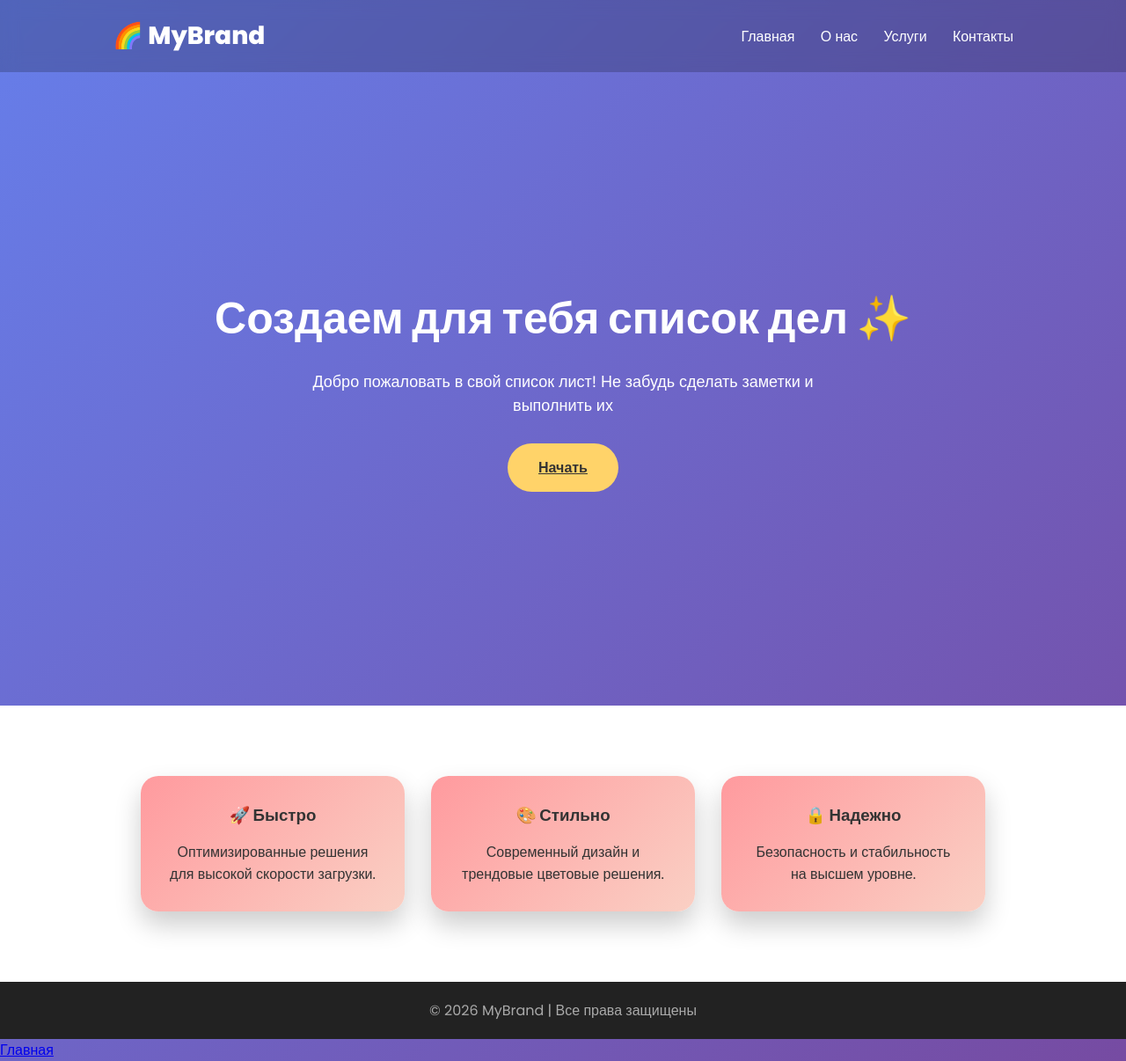
After one commit to Reg-kun/todo_appdjango, a Django app: page / in a window 1280 px wide. The commit adds this page. Shown: the whole page at 88% size. Run offline with Django 5.2, Linux system fonts and the light colour scheme.

Commit message:
обновил

```diff
--- /dev/null
+++ b/templates/index.html
@@ -0,0 +1,177 @@
+<!doctype html>
+<html lang="en">
+  <head>
+    <meta charset="UTF-8" />
+    <meta name="viewport" content="width=device-width, initial-scale=1.0" />
+    <title>Дом</title>
+  </head>
+  <body>
+       <link href="https://fonts.googleapis.com/css2?family=Poppins:wght@300;400;600;800&display=swap" rel="stylesheet">
+    <style>
+        * {
+            margin: 0;
+            padding: 0;
+            box-sizing: border-box;
+            font-family: 'Poppins', sans-serif;
+        }
+
+        body {
+            background: linear-gradient(135deg, #667eea, #764ba2);
+            color: white;
+            overflow-x: hidden;
+        }
+
+        header {
+            display: flex;
+            justify-content: space-between;
+            align-items: center;
+            padding: 20px 10%;
+            background: rgba(0,0,0,0.2);
+            backdrop-filter: blur(10px);
+        }
+
+        header h1 {
+            font-weight: 800;
+            font-size: 28px;
+        }
+
+        nav a {
+            color: white;
+            text-decoration: none;
+            margin-left: 25px;
+            font-weight: 500;
+            transition: 0.3s;
+        }
+
+        nav a:hover {
+            color: #ffd369;
+        }
+
+        .hero {
+            display: flex;
+            justify-content: center;
+            align-items: center;
+            text-align: center;
+            height: 90vh;
+            padding: 20px;
+            flex-direction: column;
+        }
+
+        .hero h2 {
+            font-size: 50px;
+            font-weight: 800;
+            margin-bottom: 20px;
+            animation: fadeIn 1.5s ease-in-out;
+        }
+
+        .hero p {
+            font-size: 18px;
+            max-width: 600px;
+            margin-bottom: 30px;
+            animation: fadeIn 2s ease-in-out;
+        }
+
+        .btn {
+            padding: 15px 35px;
+            border-radius: 50px;
+            border: none;
+            font-size: 16px;
+            font-weight: 600;
+            cursor: pointer;
+            transition: 0.3s;
+            background: #ffd369;
+            color: #333;
+        }
+
+        .btn:hover {
+            transform: scale(1.1);
+            background: white;
+        }
+
+        .cards {
+            display: flex;
+            justify-content: center;
+            gap: 30px;
+            padding: 80px 10%;
+            flex-wrap: wrap;
+            background: white;
+            color: #333;
+        }
+
+        .card {
+            background: linear-gradient(135deg, #ff9a9e, #fad0c4);
+            padding: 30px;
+            border-radius: 20px;
+            width: 300px;
+            text-align: center;
+            box-shadow: 0 15px 30px rgba(0,0,0,0.2);
+            transition: 0.4s;
+        }
+
+        .card:hover {
+            transform: translateY(-15px);
+        }
+
+        .card h3 {
+            margin-bottom: 15px;
+        }
+
+        footer {
+            text-align: center;
+            padding: 20px;
+            background: #222;
+            color: #aaa;
+        }
+
+        @keyframes fadeIn {
+            from {opacity: 0; transform: translateY(20px);}
+            to {opacity: 1; transform: translateY(0);}
+        }
+
+        @media(max-width: 768px){
+            .hero h2{
+                font-size: 32px;
+            }
+        }
+    </style>
+</head>
+<body>
+
+<header>
+    <h1>🌈 MyBrand</h1>
+    <nav>
+        <a href="#">Главная</a>
+        <a href="#">О нас</a>
+        <a href="#">Услуги</a>
+        <a href="#">Контакты</a>
+    </nav>
+</header>
+
+<section class="hero">
+    <h2>Создаем для тебя список дел ✨</h2>
+    <p>Добро пожаловать в свой список лист! Не забудь сделать заметки и выполнить их</p>
+    <a class="btn" href="{% url 'todo' %}">Начать</a>
+</section>
+
+<section class="cards">
+    <div class="card">
+        <h3>🚀 Быстро</h3>
+        <p>Оптимизированные решения для высокой скорости загрузки.</p>
+    </div>
+    <div class="card">
+        <h3>🎨 Стильно</h3>
+        <p>Современный дизайн и трендовые цветовые решения.</p>
+    </div>
+    <div class="card">
+        <h3>🔒 Надежно</h3>
+        <p>Безопасность и стабильность на высшем уровне.</p>
+    </div>
+</section>
+
+<footer>
+    © 2026 MyBrand | Все права защищены
+</footer>
+
+    <a href="{% url 'home' %}">Главная</a>
+  </body>
+</html>
--- a/todo/urls.py
+++ b/todo/urls.py
@@ -16,11 +16,12 @@ Including another URLconf
 """
 from django.contrib import admin
 from django.urls import path
-from todoapp.views import todoAppView, addTodoItem, deleteTodoItem, editTodoItem, saveTodoItem
+from todoapp.views import todoAppView, addTodoItem, deleteTodoItem, editTodoItem, saveTodoItem, home
 
 urlpatterns = [
     path('admin/', admin.site.urls),
-    path('todoapp/', todoAppView),
+    path('', home, name="home"),
+    path('todoapp/', todoAppView, name="todo"),
     path('addTodoItem/', addTodoItem),
     path('deleteTodoItem/<int:i>/', deleteTodoItem),
     path('editTodoItem/<int:i>/', editTodoItem),
--- a/todoapp/views.py
+++ b/todoapp/views.py
@@ -4,6 +4,8 @@ from django.http import HttpResponseRedirect
 
 # Create your views here.
 
+def home(request):
+    return render(request, 'index.html')
 
 def todoAppView(request):
     all_todo_items = TodoListItem.objects.all()
```
Also changed, not shown: templates/todoList.html (+151 -0 lines), db.sqlite3.
